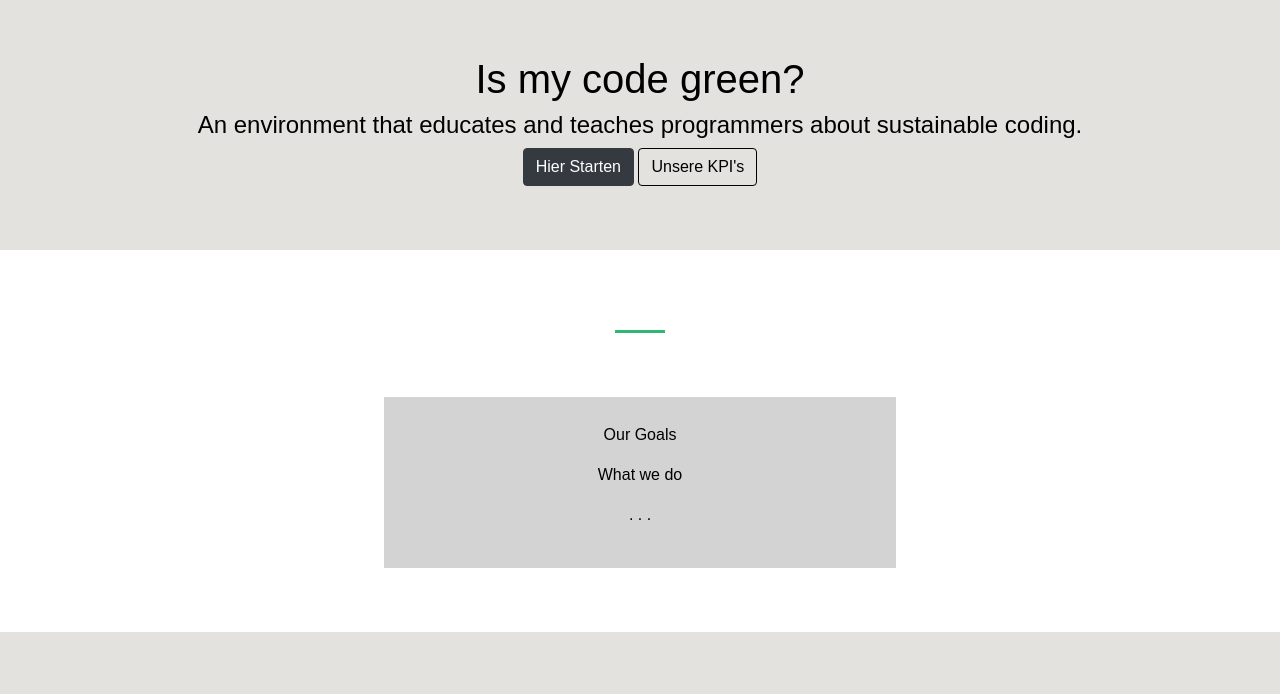
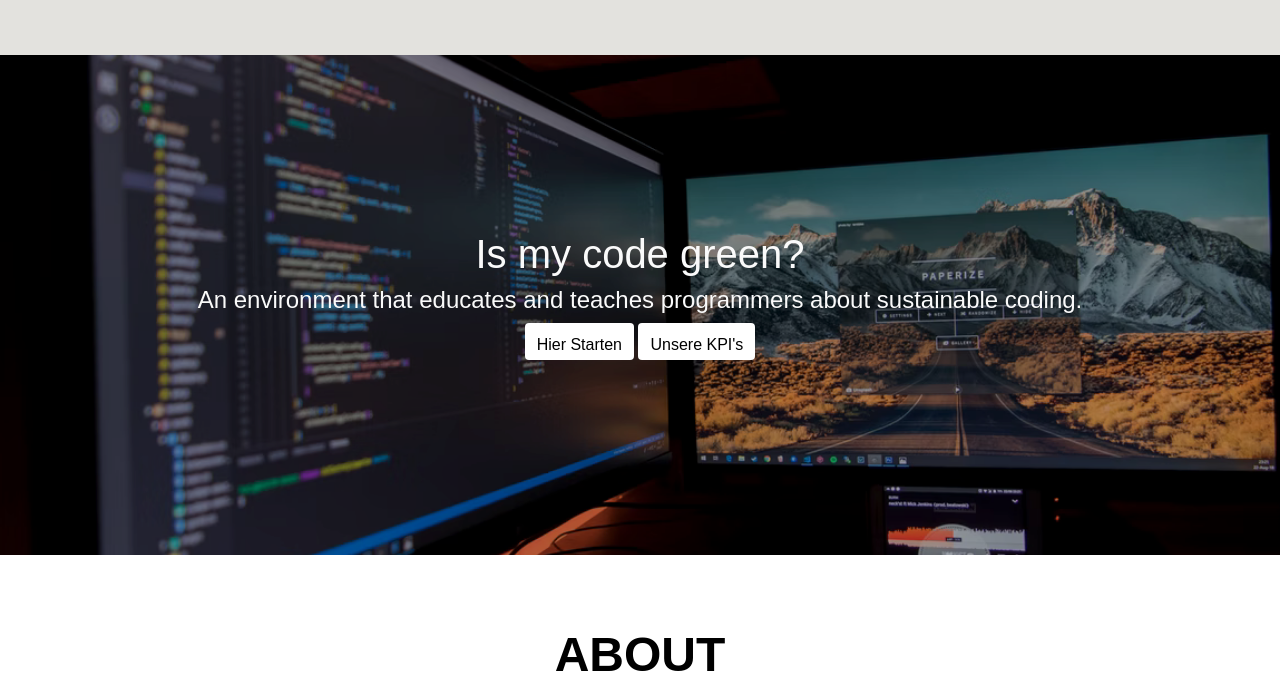
Before and after one commit to niklas1531/green-coding, a plain HTML site: page index.html in a window 1280 px wide. Shown: the part 106-800 px from the top of the page. Drawn offline with nearby package versions, Linux system fonts and the light colour scheme.

Commit message:
Banner hinzugefügt mit Hintergrundbild und Text

```diff
--- a/css/styles.css
+++ b/css/styles.css
@@ -45,14 +45,34 @@ button {
     color: #fff;
 }
 
-/* OVERVIEW */
+/* OVERVIEW -> wird glaube ich nicht mehr benötigt*/
 .overview {
     display: flex;
     align-items: center;
     justify-content: center;
 }
 
+/* Banner on top of the Website */
+.banner {
+    height: 500px;
+    background-image: url('../images/Background.png');
+    background-size: cover;
+    background-position: center;
+}
+
+.banner-text {
+    color: #fafafa;
+    font-weight: 1000;
+    padding-top: 175px;
+    padding-bottom: 200px;
+    background: rgba(0,0,0,0.3);
+}
+
 /* Sections */
+.background-section {
+    background-color: #e3e2de;
+    padding: 5% 0 0;
+}
 
 .grey-section {
     background-color: #e3e2de;
--- a/index.html
+++ b/index.html
@@ -62,11 +62,12 @@
     </div>
 </nav>
 
-<!-- + Computer + 2 Buttons -->
+<!-- + Computer + 2 Buttons
 <section class="grey-section">
     <div class="overview">
-        <!-- NOCH RICHTIG ANORDNEN -->
+        NOCH RICHTIG ANORDNEN
         <div class="text">
+            <img class="background-image" src="./images/Background.png">
             <h1>Is my code green?</h1>
             <h4>An environment that educates and teaches programmers about sustainable coding.</h4>
             <button class="btn-dark">Hier Starten</button>
@@ -74,10 +75,23 @@
         </div>
     </div>
 </section>
+-->
 
+<!-- Banner + Text + Buttons -->
+<section class="background-section">
+    <div class="banner">
+        <div class="banner-text">
+            <h1>Is my code green?</h1>
+            <h4>An environment that educates and teaches programmers about sustainable coding.</h4>
+            <button class="btn-light">Hier Starten</button>
+            <button class="btn-light">Unsere KPI's</button>
+        </div>
+    </div>
+</section>
 
 <!--ABOUT SECTION-->
 <section id="about" class="white-section">
+    <h1 class="section-heading">ABOUT</h1>
     <hr class="line">
     <div class="about-content">
         <!--        Text Box-->
```
Also changed, not shown: images/Background.png (added).
